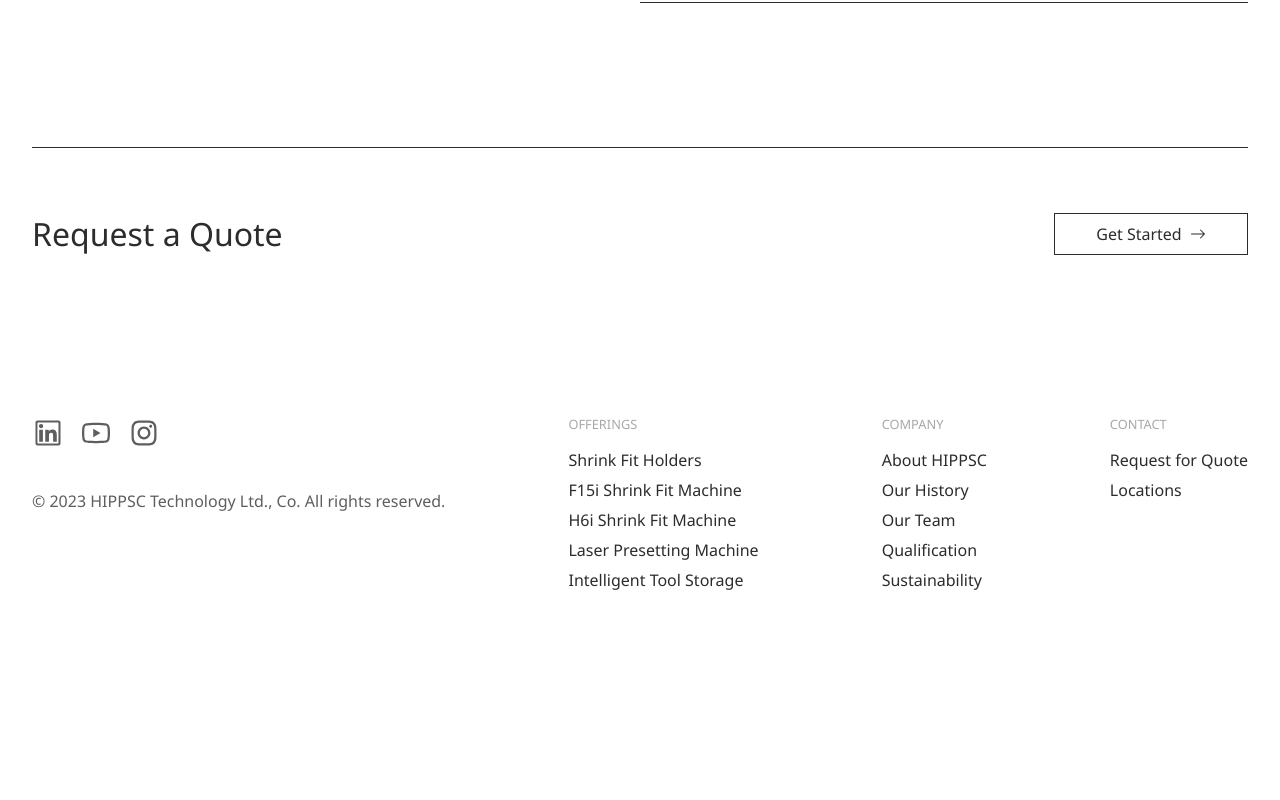
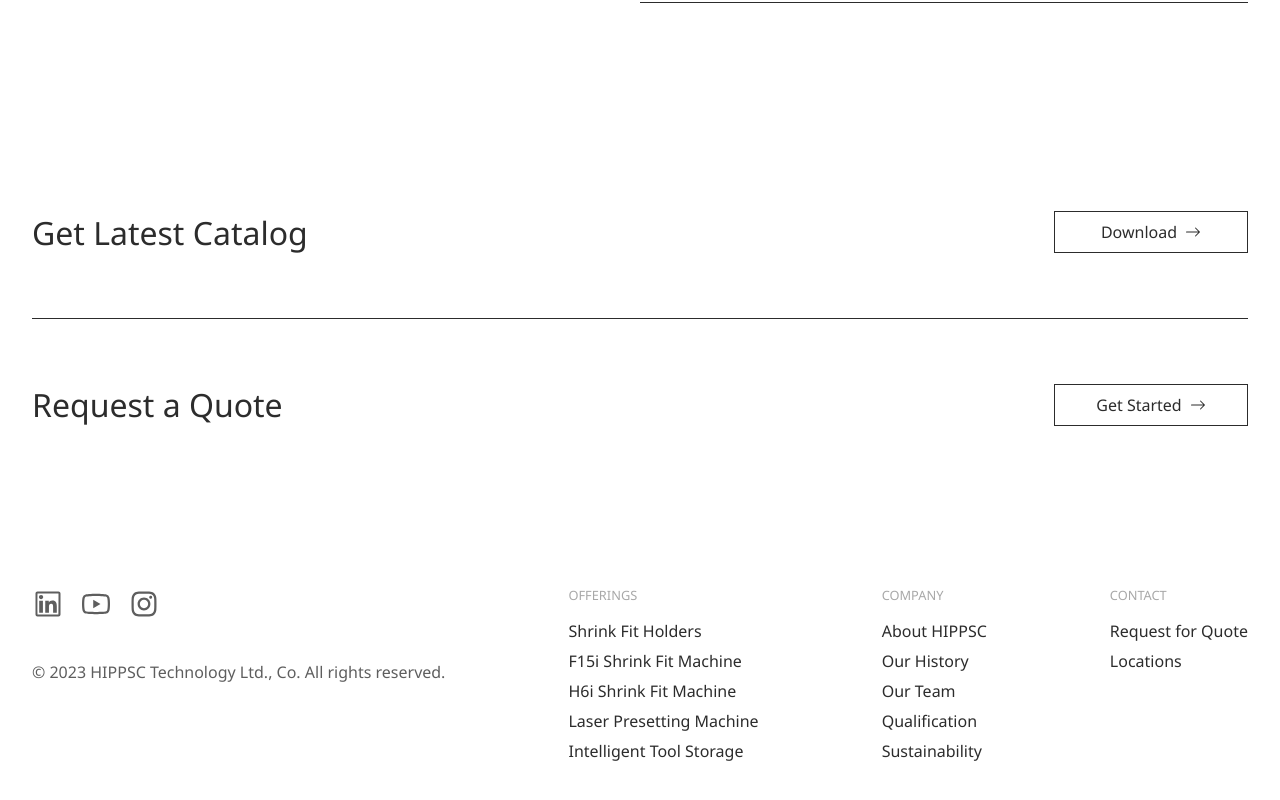
Before and after one commit to HIPPSC/hippsc-website, a React (Create React App) app: page /product/holders in a window 1280 px wide. Shown: the part 2263-3063 px from the top of the page. Before the commit the page ends 2990 px from the top, so only its background shows below. Built offline with nearby package versions, Linux system fonts and the light colour scheme.

Commit message:
add download files - handouts

```diff
--- a/src/css/product/ProductHolders.css
+++ b/src/css/product/ProductHolders.css
@@ -52,7 +52,6 @@
     justify-content: space-between;
     align-items: flex-start;
     border-top: 1px solid var(--primary-text-color);
-    border-bottom: 1px solid var(--primary-text-color);
     padding: 2rem 0;
     margin-bottom: 4rem;
 }
@@ -116,12 +115,37 @@
 }
 
 
+/* footer */
+.product-holders-footer {
+    width: 100%;
+    display: flex;
+    flex-direction: row;
+    justify-content: space-between;
+    border-bottom: 1px solid var(--primary-text-color);
+    padding-bottom: 4rem;
+    margin-bottom: 4rem;
+}
+
+
+
+
 
 
 /* Media queries */
 
 /* For screens smaller than 768px */
 @media only screen and (max-width: 768px) {
+
+    .product-holders-title {
+        flex-direction: column;
+        align-items: flex-start;
+    }
+
+    .product-holders-title-right {
+        margin-top: 2rem;
+        margin-left: 2rem;
+        width: 60%;
+    }
 
     .product-holders-body {
         flex-direction: column;
--- a/src/pages/product/ProductHolders.js
+++ b/src/pages/product/ProductHolders.js
@@ -12,6 +12,8 @@ import holder1 from '../../assets/svg/holder1.svg';
 import holder2 from '../../assets/svg/holder2.svg';
 import holder3 from '../../assets/svg/holder3.svg';
 import productHolderBodyPic from '../../assets/product-holder-body-pic.jpg';
+import { BsArrowRight } from 'react-icons/bs';
+
 
 const ProductHolders = () => {
 
@@ -21,6 +23,9 @@ const ProductHolders = () => {
 
     const body_title_text = "Engineering Elegance: Unveiling Tomorrow's Tooling Solutions →"
     const [bodyTitle, invisibleBodyTitle, bodyTitleref] = useTypingEffect(body_title_text);
+
+    const footer_title_text = "Get Latest Catalog";
+    const [footerTitle, invisibleFooterTitle, footerTitleref] = useTypingEffect(footer_title_text);
 
     const title1_text = "Advanced Surface Protection";
     const [title1, invisibleTitle1, title1Ref] = useTypingEffect(title1_text);
@@ -146,6 +151,19 @@ const ProductHolders = () => {
                     </div>
                 </div>
             </div>
+
+            <div className="product-holders-footer">
+                <div className="product-holders-footer-title page-title-1" ref={footerTitleref}>
+                    <span>{footerTitle}</span>
+                    <span style={{color: 'transparent'}}>{invisibleFooterTitle}</span>
+                </div>
+                <a href="https://drive.google.com/file/d/1qBBn53mhpUQd47l99NnAry4R-Ucjoe9I/view?usp=share_link" download target='blank'>
+                    <div className="product-holders-footer-btn rectangle-btn">
+                        Download
+                        <BsArrowRight className='rectangle-btn-icon'/>
+                    </div>
+                </a>
+            </div>
             <RequestContact />
         </div>
     );
```
Also changed, not shown: 2 other files (tests, documents, lock files or other folders).
